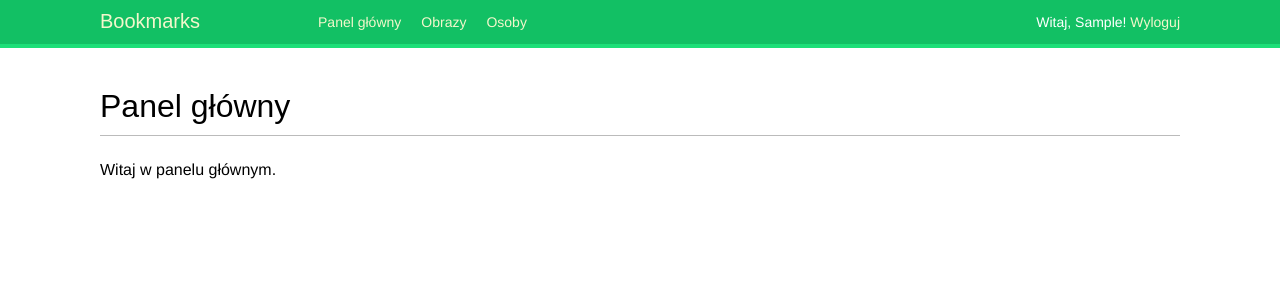
After one commit to KFolwarski20/SocialMediaPlatform, a Django app: page /account/ in a window 1280 px wide. The commit adds this page. Shown: the top 300 px of the page. Run offline with Django 4.2, Linux system fonts and the light colour scheme; the visitor is signed in with stand-in values (Sample User, id 1); some web fonts are replaced.

Commit message:
Create login process and main dashboard of app

```diff
--- /dev/null
+++ b/bookmarks/account/templates/account/dashboard.html
@@ -0,0 +1,8 @@
+{% extends "base.html" %}
+
+{% block title %}Panel główny{% endblock %}
+
+{% block content %}
+    <h1>Panel główny</h1>
+    <p>Witaj w panelu głównym.</p>
+{% endblock %}
--- a/bookmarks/account/templates/base.html
+++ b/bookmarks/account/templates/base.html
@@ -8,6 +8,28 @@
   <body>
     <div id="header">
       <span class="logo">Bookmarks</span>
+        {% if request.user.is_authenticated %}
+            <ul class="menu">
+                <li {% if section == "dashboard" %} class="selected"{% endif %}>
+                    <a href="{% url "dashboard" %}">Panel główny</a>
+                </li>
+                <li {% if section == "images" %} class="selected"{% endif %}>
+                    <a href="#">Obrazy</a>
+                </li>
+                <li {% if section == "people" %} class="selected"{% endif %}>
+                    <a href="#">Osoby</a>
+                </li>
+            </ul>
+        {% endif %}
+
+        <span class="user">
+            {% if request.user.is_authenticated %}
+                Witaj, {{ request.user.first_name }}!
+                <a href="{% url "logout" %}">Wyloguj</a>
+            {% else %}
+                <a href="{% url "login" %}">Zaloguj</a>
+            {% endif %}
+        </span>
     </div>
     <div id="content">
       {% block content %}
--- a/bookmarks/account/urls.py
+++ b/bookmarks/account/urls.py
@@ -1,7 +1,12 @@
 from django.urls import path
+from django.contrib.auth import views as auth_views
 from . import views
 
 
 urlpatterns = [
-    path('login/', views.user_login, name='login'),
+    # poprzedni widok login view
+    # path('login/', views.user_login, name='login'),
+    path('login/', auth_views.LoginView.as_view(), name='login'),
+    path('logout/', auth_views.LogoutView.as_view(), name='logout'),
+    path('', views.dashboard, name='dashboard'),
 ]
--- a/bookmarks/account/views.py
+++ b/bookmarks/account/views.py
@@ -1,6 +1,7 @@
 from django.http import HttpResponse
 from django.shortcuts import render
 from django.contrib.auth import authenticate, login
+from django.contrib.auth.decorators import login_required
 from .forms import LoginForm
 
 
@@ -21,3 +22,8 @@ def user_login(request):
     else:
         form = LoginForm()
     return render(request, 'account/login.html', {'form': form})
+
+
+@login_required
+def dashboard(request):
+    return render(request, 'account/dashboard.html', {'section': dashboard})
--- a/bookmarks/bookmarks/settings.py
+++ b/bookmarks/bookmarks/settings.py
@@ -124,3 +124,7 @@ STATIC_URL = 'static/'
 # https://docs.djangoproject.com/en/4.2/ref/settings/#default-auto-field
 
 DEFAULT_AUTO_FIELD = 'django.db.models.BigAutoField'
+
+LOGIN_REDIRECT_URL = 'dashboard'
+LOGIN_URL = 'login'
+LOGOUT_URL = 'logout'
```
Also changed, not shown: bookmarks/account/templates/registration/logged_out.html (added, +8 -0 lines), bookmarks/account/templates/registration/login.html (added, +23 -0 lines).
